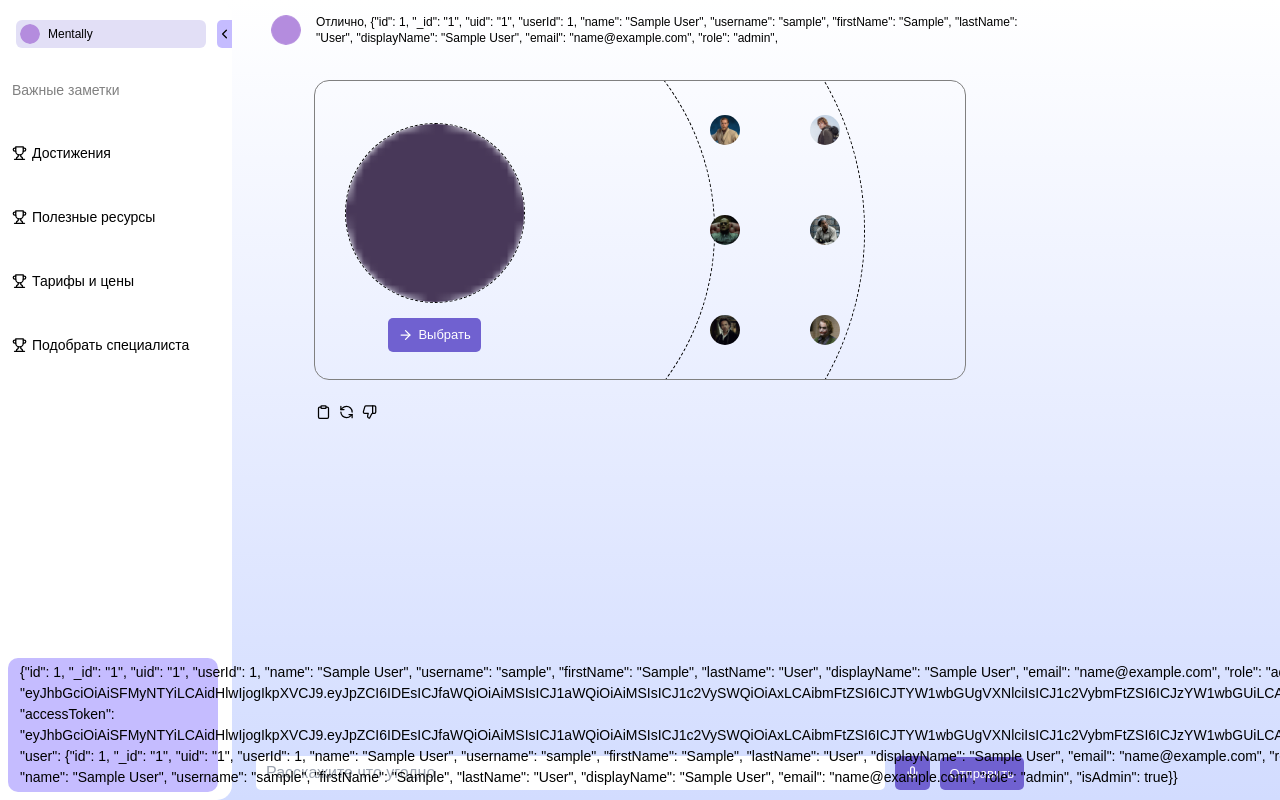
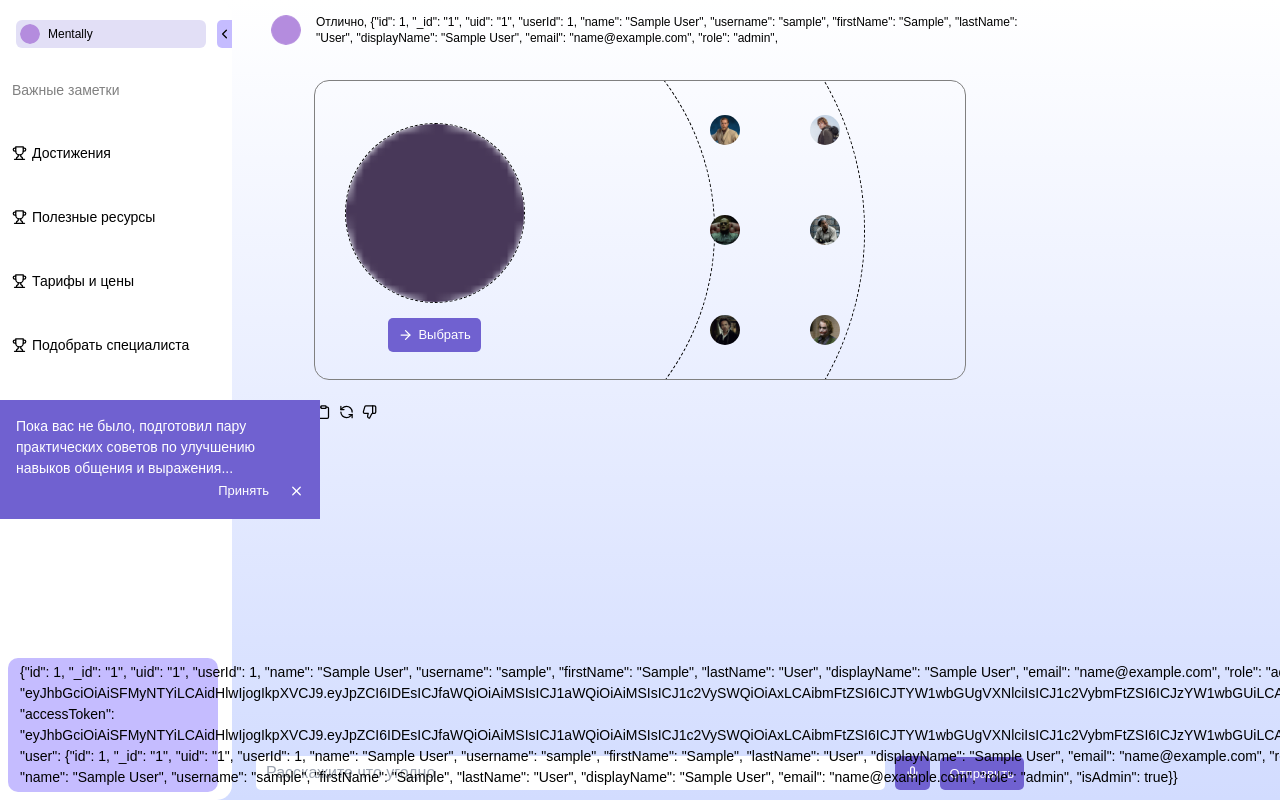
Before and after one commit to Bashkanitto/Mentally-vite, a React (Vite) app: page /chat in a window 1280 px wide. Shown: the top 800 px of the page. Built offline with nearby package versions, Linux system fonts and the light colour scheme; sample sign-in values are in the browser's storage; the HTML template or start-up script is replaced by a standard one.

Commit message:
add notification

```diff
--- /dev/null
+++ b/src/components/Notification.jsx
@@ -0,0 +1,35 @@
+import { X } from "lucide-react";
+import { useEffect, useState } from "react";
+
+// eslint-disable-next-line react/prop-types
+const Notification = () => {
+  const [active, setActive] = useState(false);
+
+  useEffect(() => {
+    setTimeout(() => {
+      setActive(true);
+    }, 5000);
+  }, []);
+
+  return (
+    <div
+      style={{
+        transform: active ? "translateX(0px)" : "translateX(-400px)",
+      }}
+      className=" duration-200 absolute top-1/2 z-20 text-white left-0 w-1/4 bg-[#7061D0] p-4"
+    >
+      <p>
+        Пока вас не было, подготовил пару практических советов по улучшению
+        навыков общения и выражения...
+      </p>
+      <div className="notification-btns flex justify-end gap-5">
+        <button onClick={() => setActive(false)}>Принять</button>
+        <button>
+          <X />
+        </button>
+      </div>
+    </div>
+  );
+};
+
+export default Notification;
--- a/src/pages/Chat.jsx
+++ b/src/pages/Chat.jsx
@@ -2,6 +2,7 @@ import axios from "axios";
 import { ArrowRight, Mic } from "lucide-react";
 import { Suspense, useEffect, useRef, useState } from "react";
 import Message from "../components/Message";
+import Notification from "../components/Notification.jsx";
 import { prompts } from "../components/prompts.js";
 
 // eslint-disable-next-line react/prop-types
@@ -113,6 +114,7 @@ const Chat = ({ promptIndex, setPromptIndex }) => {
           </button>
         </form>
       </div>
+      <Notification />
     </Suspense>
   );
 };
```
